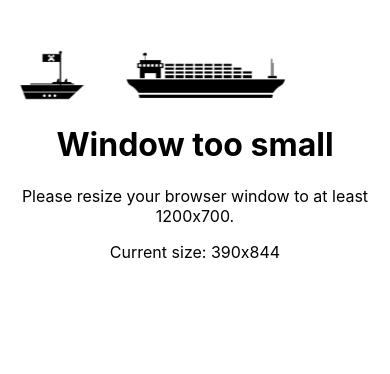
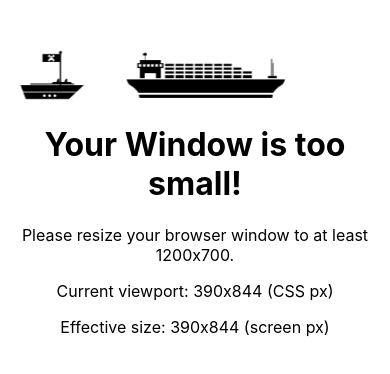
Before and after one commit to pteranodog/cs499-senior-design, a React (Create React App) app in the folder containers/pirate-frontend/: page / in a window 390 px wide. Shown: the top 374 px of the page. Built offline with nearby package versions, Linux system fonts and the light colour scheme; the HTML template or start-up script is replaced by a standard one.

Commit message:
Minor adjustment to the screen size

```diff
--- a/containers/pirate-frontend/src/App.js
+++ b/containers/pirate-frontend/src/App.js
@@ -5,11 +5,21 @@ import { useEffect, useState } from 'react';
 const MIN_SUPPORTED_WIDTH = 1200;
 const MIN_SUPPORTED_HEIGHT = 700;
 
+const getViewportMetrics = () => {
+  const width = window.innerWidth;
+  const height = window.innerHeight;
+  const pixelRatio = window.devicePixelRatio || 1;
+
+  return {
+    width,
+    height,
+    effectiveWidth: Math.round(width * pixelRatio),
+    effectiveHeight: Math.round(height * pixelRatio),
+  };
+};
+
 function App() {
-  const [viewportSize, setViewportSize] = useState({
-    width: window.innerWidth,
-    height: window.innerHeight,
-  });
+  const [viewportSize, setViewportSize] = useState(getViewportMetrics);
 
   useEffect(() => {
     const handleBeforeUnload = (e) => {
@@ -23,19 +33,21 @@ function App() {
 
   useEffect(() => {
     const updateViewportSize = () => {
-      setViewportSize({
-        width: window.innerWidth,
-        height: window.innerHeight,
-      });
+      setViewportSize(getViewportMetrics());
     };
 
     window.addEventListener('resize', updateViewportSize);
-    return () => window.removeEventListener('resize', updateViewportSize);
+    window.visualViewport?.addEventListener('resize', updateViewportSize);
+
+    return () => {
+      window.removeEventListener('resize', updateViewportSize);
+      window.visualViewport?.removeEventListener('resize', updateViewportSize);
+    };
   }, []);
 
   const isTooSmall =
-    viewportSize.width < MIN_SUPPORTED_WIDTH ||
-    viewportSize.height < MIN_SUPPORTED_HEIGHT;
+    viewportSize.effectiveWidth < MIN_SUPPORTED_WIDTH ||
+    viewportSize.effectiveHeight < MIN_SUPPORTED_HEIGHT;
 
   if (isMobile) {
     return (
@@ -63,12 +75,15 @@ function App() {
             <img src="/merchant-icon.png" alt="Merchant" style={{ height: '50px' }} />
           </div>
         </div>
-        <h1>Window too small</h1>
+        <h1>Your Window is too small!</h1>
         <p>
           Please resize your browser window to at least {MIN_SUPPORTED_WIDTH}x{MIN_SUPPORTED_HEIGHT}.
         </p>
         <p>
-          Current size: {viewportSize.width}x{viewportSize.height}
+          Current viewport: {viewportSize.width}x{viewportSize.height} (CSS px)
+        </p>
+        <p>
+          Effective size: {viewportSize.effectiveWidth}x{viewportSize.effectiveHeight} (screen px)
         </p>
       </div>
     );
```
